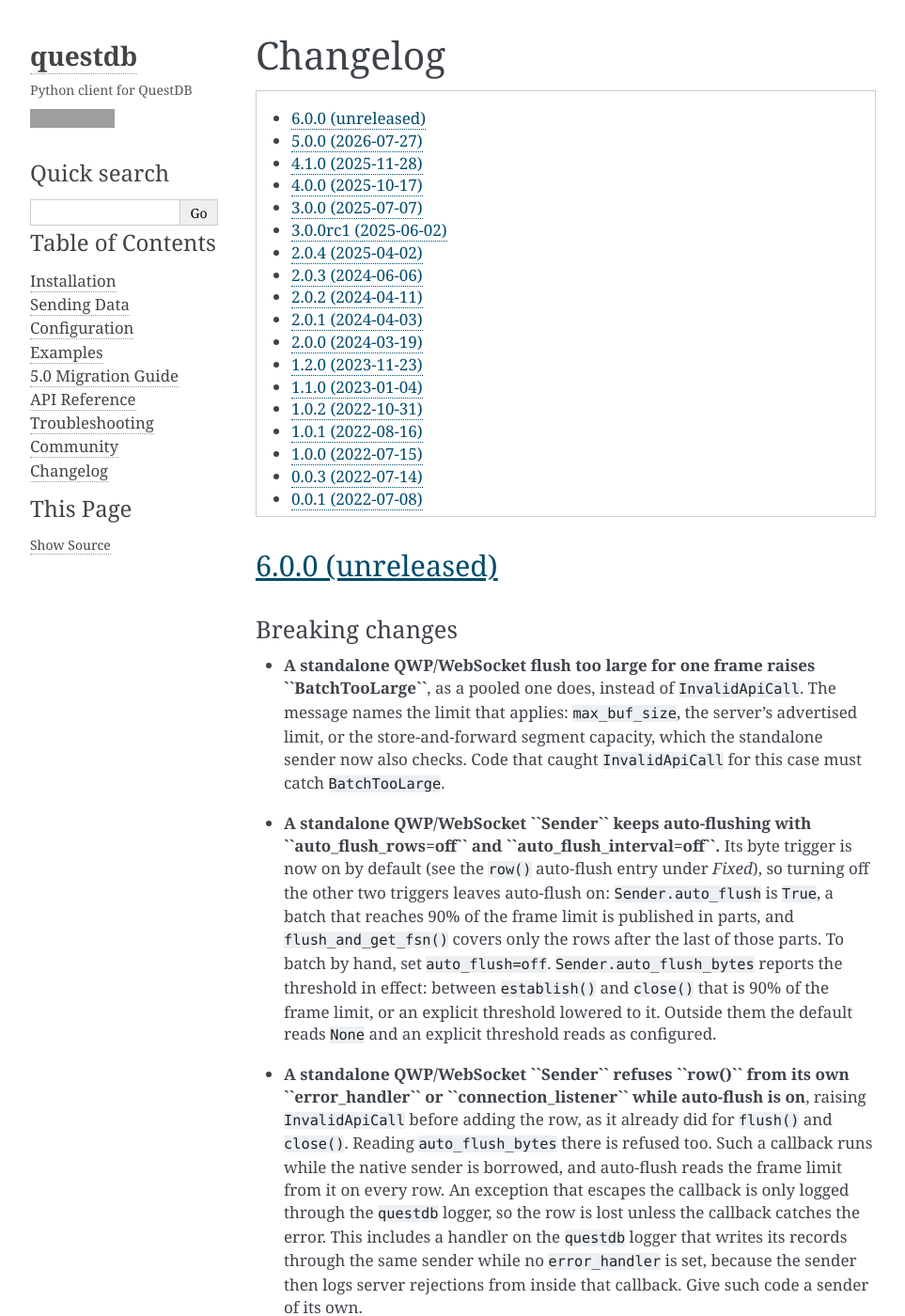
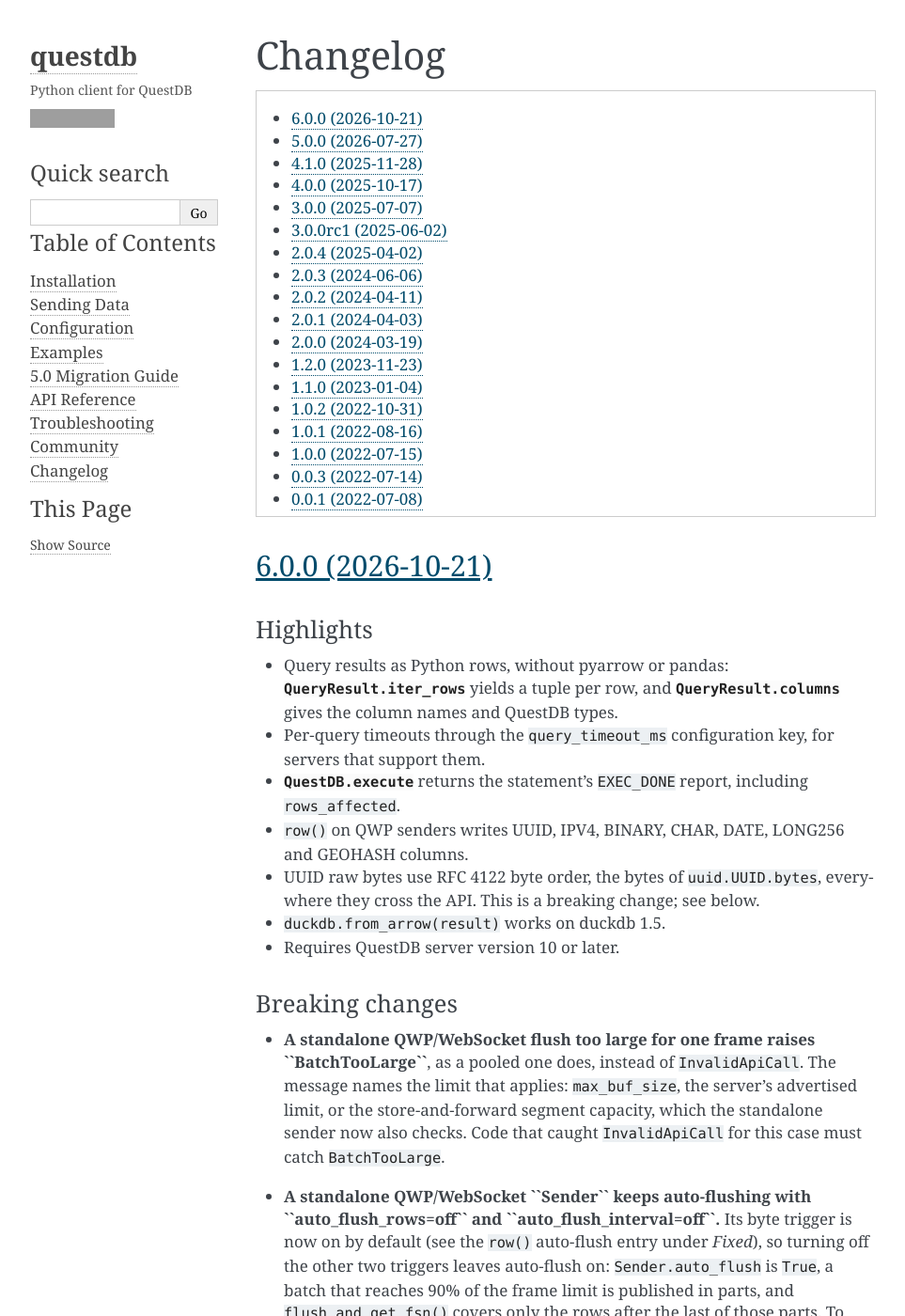
Before and after one commit to questdb/py-questdb-client, a Sphinx documentation site: the page built from docs/changelog.rst, in a window 1280 px wide and 1400 px high. Shown: the whole window at 94% size, without its empty margins (148-1111 px from the left). Built offline with Sphinx 7.4.7, drawn with Linux system fonts in a browser that asks for light colours; some of the changed text lies outside the part shown; grey boxes are pictures that could not be loaded.

Commit message:
Bump version: 5.0.0 → 6.0.0 (#166)
Prepare the 6.0.0 release. The version strings in the seven files tracked
by .bumpversion.toml change from 5.0.0 to 6.0.0, and the 6.0.0 changelog
section loses its "(unreleased)" marker and gets today's date, a short
Highlights list, and a Build & dependencies entry.

The c-questdb-client submodule moves to the 7.2.0 tag. It was one commit
behind it, and that commit only changes version strings, so the native code
is the same; the release now pins a tagged native version.

```diff
--- a/CHANGELOG.rst
+++ b/CHANGELOG.rst
@@ -4,8 +4,26 @@
 Changelog
 =========
 
-6.0.0 (unreleased)
+6.0.0 (2026-10-21)
 ------------------
+
+Highlights
+~~~~~~~~~~
+
+- Query results as Python rows, without pyarrow or pandas:
+  :meth:`QueryResult.iter_rows <questdb.QueryResult.iter_rows>` yields a
+  tuple per row, and :meth:`QueryResult.columns <questdb.QueryResult.columns>`
+  gives the column names and QuestDB types.
+- Per-query timeouts through the ``query_timeout_ms`` configuration key, for
+  servers that support them.
+- :meth:`QuestDB.execute <questdb.QuestDB.execute>` returns the statement's
+  ``EXEC_DONE`` report, including ``rows_affected``.
+- ``row()`` on QWP senders writes UUID, IPV4, BINARY, CHAR, DATE, LONG256 and
+  GEOHASH columns.
+- UUID raw bytes use RFC 4122 byte order, the bytes of ``uuid.UUID.bytes``,
+  everywhere they cross the API. This is a breaking change; see below.
+- ``duckdb.from_arrow(result)`` works on duckdb 1.5.
+- Requires QuestDB server version 10 or later.
 
 Breaking changes
 ~~~~~~~~~~~~~~~~
@@ -1105,6 +1123,11 @@
   before ``uuid.UUID`` and IPV4. A ``Geohash`` cell is about 33% cheaper and
   an ``IPv4Address`` cell about 15%, and the common ``int`` / ``float`` /
   ``str`` path no longer has that code laid out around it.
+
+Build & dependencies
+~~~~~~~~~~~~~~~~~~~~
+
+- The bundled ``c-questdb-client`` native library is upgraded to 7.2.0.
 
 5.0.0 (2026-07-27)
 ------------------
--- a/README.rst
+++ b/README.rst
@@ -19,7 +19,7 @@
 Install
 =======
 
-The latest version of the library is 5.0.0 (`changelog <https://py-questdb-client.readthedocs.io/en/latest/changelog.html>`_).
+The latest version of the library is 6.0.0 (`changelog <https://py-questdb-client.readthedocs.io/en/latest/changelog.html>`_).
 
 ::
 
--- a/docs/conf.py
+++ b/docs/conf.py
@@ -28,7 +28,7 @@
 year = '2024'
 author = 'QuestDB'
 copyright = '{0}, {1}'.format(year, author)
-version = release = '5.0.0'
+version = release = '6.0.0'
 
 github_repo_url = 'https://github.com/questdb/py-questdb-client'
 
--- a/docs/installation.rst
+++ b/docs/installation.rst
@@ -89,7 +89,7 @@
 
     >>> import questdb
     >>> questdb.__version__
-    '5.0.0'
+    '6.0.0'
     >>> questdb.connect
     <function connect at 0x104b68240>
 
--- a/pyproject.toml
+++ b/pyproject.toml
@@ -2,7 +2,7 @@
 # See: https://packaging.python.org/en/latest/specifications/declaring-project-metadata/
 name = "questdb"
 requires-python = ">=3.10"
-version = "5.0.0"
+version = "6.0.0"
 description = "QuestDB client library for Python"
 readme = "README.rst"
 classifiers = [
--- a/setup.py
+++ b/setup.py
@@ -185,7 +185,7 @@
 
 setup(
     name='questdb',
-    version='5.0.0',
+    version='6.0.0',
     platforms=['any'],
     python_requires='>=3.10',
     install_requires=['numpy>=1.21.0'],
--- a/src/questdb/__init__.py
+++ b/src/questdb/__init__.py
@@ -1,4 +1,4 @@
-__version__ = '5.0.0'
+__version__ = '6.0.0'
 
 import sys as _sys
 from types import ModuleType as _ModuleType
```
Also changed, not shown: .bumpversion.toml, 1 other file.
